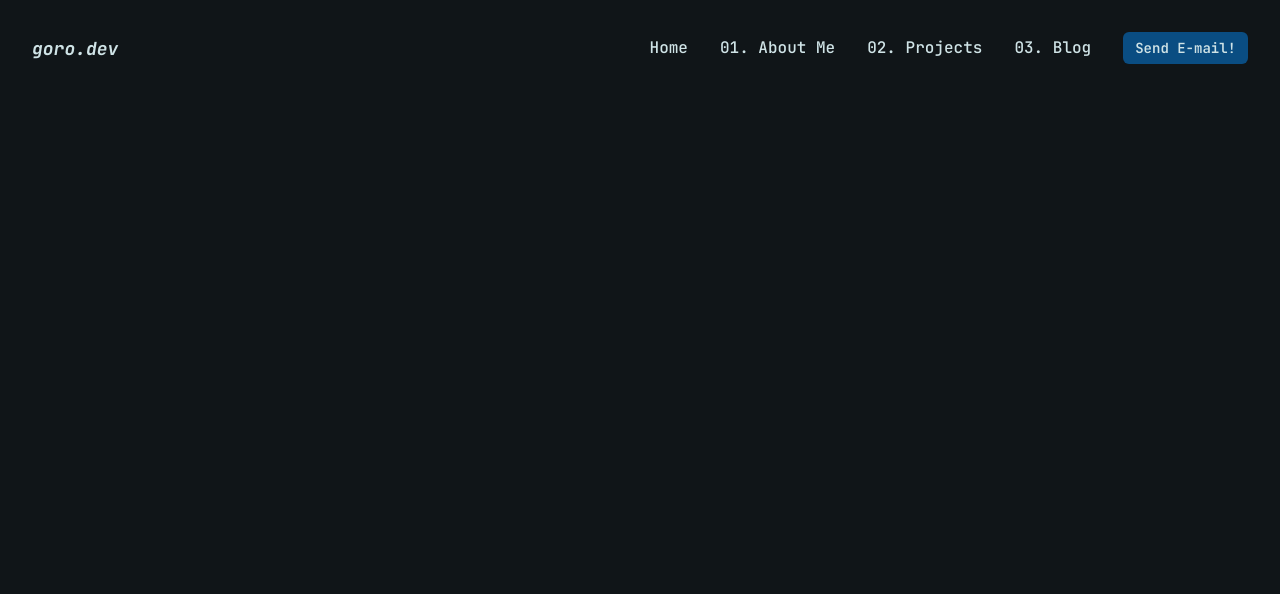
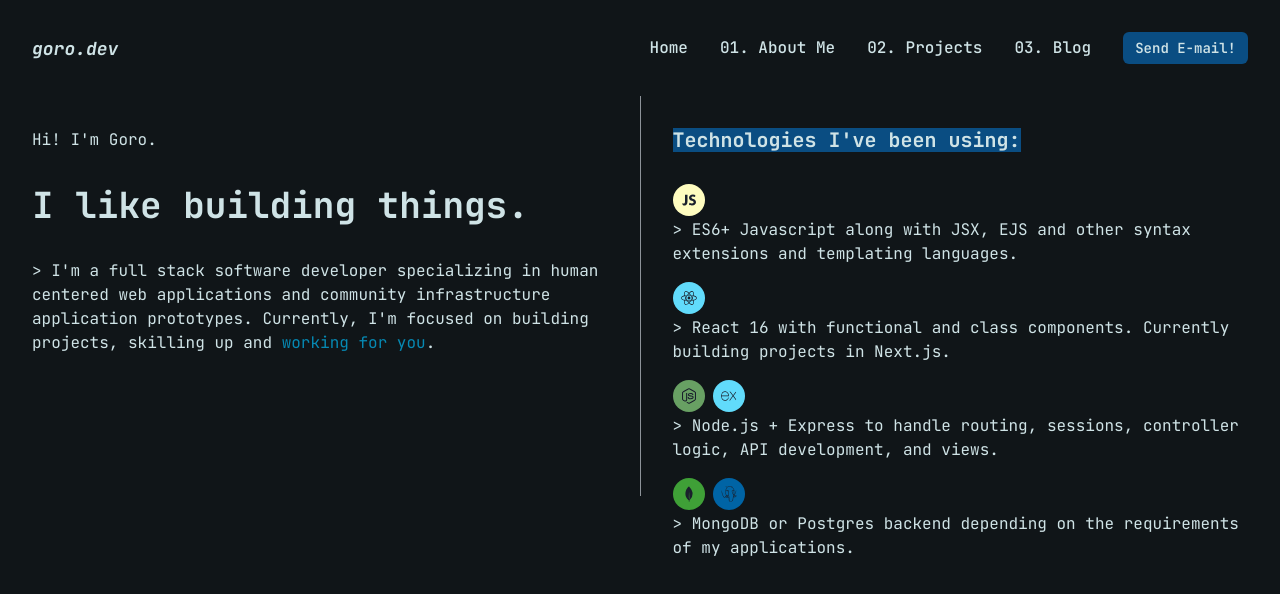
Before and after one commit to dryutsun/portfolio-website, a React (Create React App) app: page / in a window 1280 px wide. Shown: the top 594 px of the page. Built offline with nearby package versions, Linux system fonts and the light colour scheme.

Commit message:
vercel deployment

```diff
--- a/src/App.js
+++ b/src/App.js
@@ -12,6 +12,7 @@ function App() {
     <>
       <NavBar />
       <Routes>
+        <Route path="/" element={<About />} />
         <Route path="/about" element={<About />} />
         <Route path="/projects" element={<Projects />} />
         <Route path="/blog" element={<Blog />} />
--- a/src/components/pages/About.js
+++ b/src/components/pages/About.js
@@ -15,7 +15,7 @@ import {
 } from "@chakra-ui/react";
 import { IoLogoJavascript } from "react-icons/io";
 import { FaReact, FaNodeJs } from "react-icons/fa";
-import { SiExpress } from "react-icons/si";
+import { SiExpress, SiMongodb, SiPostgresql } from "react-icons/si";
 
 const About = () => {
   const [isSmallScreen] = useMediaQuery("(max-width: 500px)");
@@ -66,27 +66,34 @@ const About = () => {
           <Heading color={["primary.400"]} fontSize="xl" bg={["primary.100"]}>
             Technologies I've been using:
           </Heading>
-          <List spacing={2}>
+          <List spacing={4}>
             <ListItem>
-              <ListIcon as={IoLogoJavascript} bg="yellow.100" md="in" p={1} />
+              <ListIcon as={IoLogoJavascript} bg="yellow.100" md="in" p={2} w={8} h={8}  borderRadius="100%"/>
               <Text color={["primary.400"]}>
                 > ES6+ Javascript along with JSX, EJS and other syntax
                 extensions and templating languages.
               </Text>
             </ListItem>
             <ListItem>
-              <ListIcon as={FaReact} bg="#61dbfb" md="in" />
+              <ListIcon as={FaReact} bg="#61dbfb" md="in" p={2} w={8} h={8} borderRadius="100%" />
               <Text color={["primary.400"]}>
                 > React 16 with functional and class components. Currently
                 building projects in Next.js.{" "}
               </Text>
             </ListItem>
             <ListItem>
-              <ListIcon as={FaNodeJs} bg="#68a063" md="in" />
-              <ListIcon as={SiExpress} bg="#61dbfb" md="in" />
+              <ListIcon as={FaNodeJs} bg="#68a063" md="in" p={2} w={8} h={8} borderRadius="100%"/>
+              <ListIcon as={SiExpress} bg="#61dbfb" md="in" p={2} w={8} h={8} borderRadius="100%" />
               <Text color={["primary.400"]}>
                 > Node.js + Express to handle routing, sessions, controller
                 logic, API development, and views.{" "}
+              </Text>
+            </ListItem>
+            <ListItem>
+              <ListIcon as={SiMongodb} bg="#3FA037" md="in" p={2} w={8} h={8} borderRadius="100%" />
+              <ListIcon as={SiPostgresql} bg="#0064a5" md="in" p={2} w={8} h={8} borderRadius="100%" />
+              <Text color={["primary.400"]}>
+                > MongoDB or Postgres backend depending on the requirements of my applications. {" "}
               </Text>
             </ListItem>
           </List>
--- a/src/components/pages/Blog.js
+++ b/src/components/pages/Blog.js
@@ -18,10 +18,10 @@ const Blog = () => {
         >
           <HStack>
             <Center h="100px">
-              <Heading color={["primary.400"]} m={0} >2022-01-19</Heading>
+              <Heading color={["primary.400"]} m={0} >Content Coming Soon...</Heading>
             </Center>
           </HStack>
-            <Text color={["primary.400"]}>> I'm a full stack software developer specializing in human centered web applications and community infrastructure application prototypes. Currently, I'm focused on building projects, skilling up and <Link color={["primary.500"]}href="mailto:goro-dev@gmail.com" isExternal>working for you</Link>.</Text>
+            <Text color={["primary.400"]}> Hello! I'm just getting this website off the ground so there isn't anything here yet!</Text>
 
 
         </VStack>
--- a/src/components/pages/BookMarks.js
+++ b/src/components/pages/BookMarks.js
@@ -19,12 +19,12 @@ import { SiExpress } from "react-icons/si";
 import { BookMarklet } from "../../content/BookMarklet";
 
 const BookMark = () => {
-  const bookmarkMap = BookMarklet.map((bookmark) => {
+  const bookmarkMap = BookMarklet.map((bookmark, index) => {
     return (
       <ListItem p={2} bg={["primary.100"]} _hover={{ bg: "primary.500" }}>
         <Link href={bookmark.link} isExternal>
-            <Text as="u" fontSize="s" color={["primary.400"]}>
-          {bookmark.title}
+            <Text as="i" fontSize="xs" color={["primary.400"]}>
+            {index} {"- "}{bookmark.title}
         </Text>
         </Link>
       </ListItem>
--- a/src/content/ProjectPosts.js
+++ b/src/content/ProjectPosts.js
@@ -35,7 +35,7 @@ export const ProjectPosts = [
     stack: "Postgres, Express, Node.js, MapBox API",
     tags: "#JS, #PEN, #OSINT",
     description:
-      "An implementation of the the <code>timemap</code> software developed by Forensic Architecture but in the PEN stack. Personal.pi allows you to keep track of the location and places of events and the 'entities'. This sort of dashboarding is common in Open Source Intelligence software. I developed Personal.pi to be as flexible and open to the user as possible, i.e. it could be used to track a missing cat or alternatively, a 'place' journal to track the location where the user had certain thoughts.",
+      "Watch Codeo is a social video sharing platform for coders to share videos they found the most useful. ",
   },
   {
     title: "B.R.I.D.G.E.S App",
```
